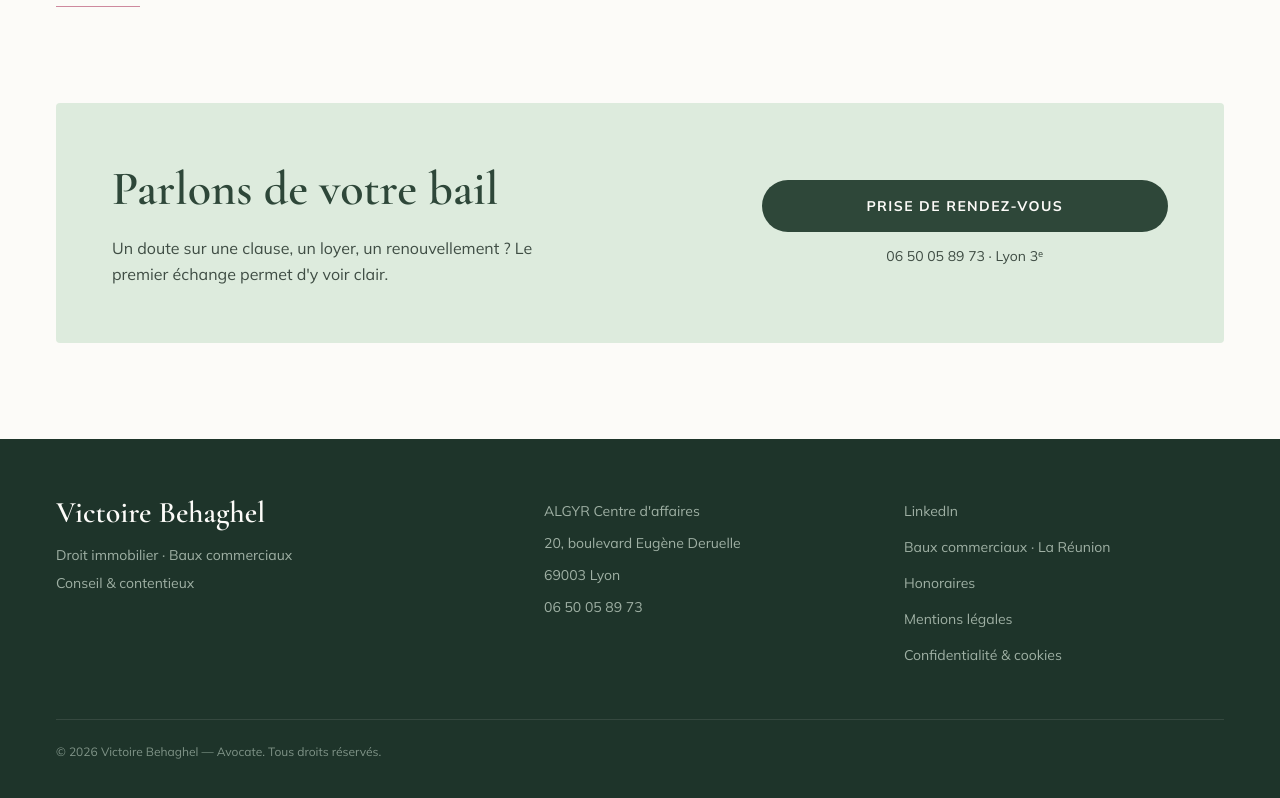
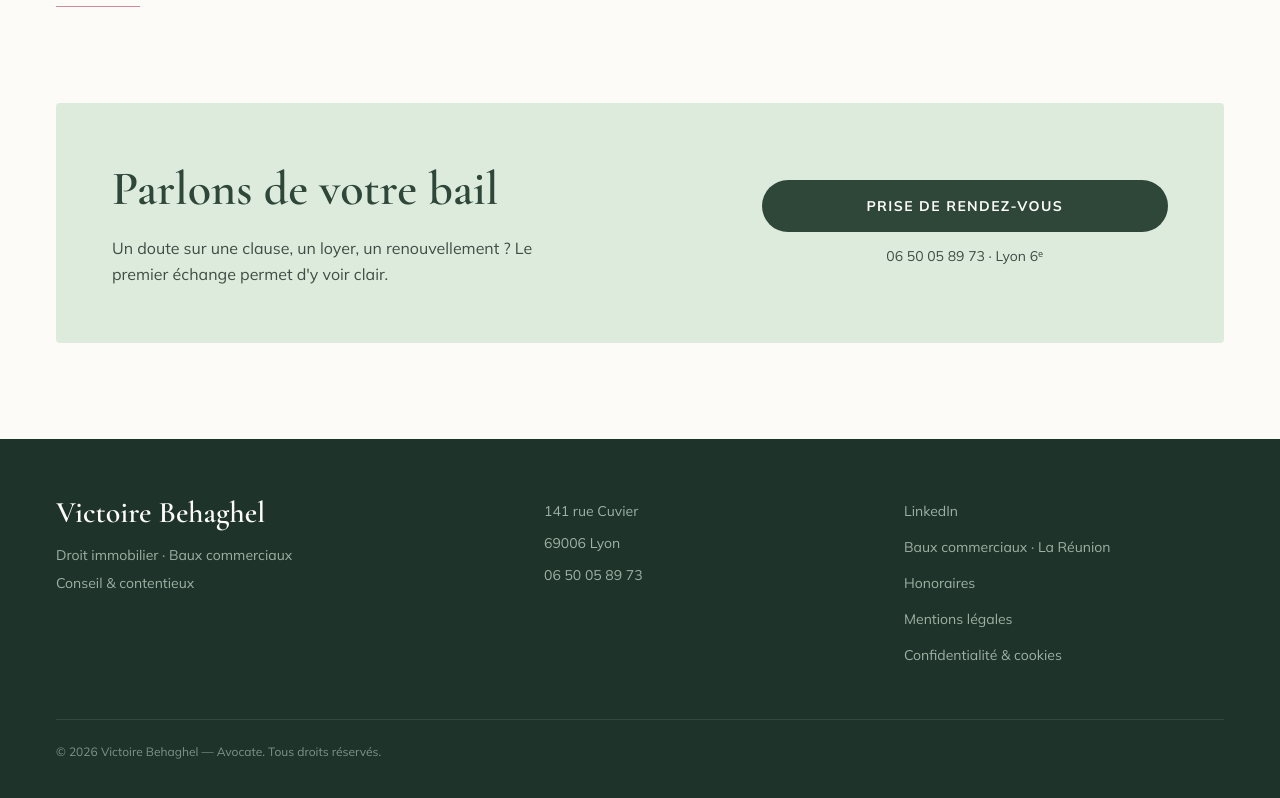
Before and after one commit to PLPATENOTRE/vb-website, a Next.js app: page / in a window 1280 px wide. Shown: the part 2816-3614 px from the top of the page. Built offline with nearby package versions, Linux system fonts and the light colour scheme; no server answers.

Commit message:
fix(contenu): adresse du cabinet — 141 rue Cuvier, 69006 Lyon

```diff
--- a/src/app/(site)/contact/page.tsx
+++ b/src/app/(site)/contact/page.tsx
@@ -50,9 +50,7 @@ export default function ContactPage() {
                 Adresse
               </p>
               <address className="not-italic font-cormorant text-[24px] leading-[1.4] text-forest">
-                ALGYR Centre d'affaires
-                <br />
-                20, boulevard Eugène Deruelle
+                {SITE.address.street}
                 <br />
                 {SITE.address.postalCode} {SITE.address.city}
               </address>
--- a/src/app/llms.txt/route.ts
+++ b/src/app/llms.txt/route.ts
@@ -1,3 +1,5 @@
+import { SITE } from '@/lib/site'
+
 export const dynamic = 'force-static'
 
 // llms.txt — porté de la maquette, URLs alignées sur les routes réelles (§4),
@@ -11,7 +13,7 @@ const BODY = `# Victoire Behaghel — Avocate en baux commerciaux
 - Expertise : bail commercial, exclusivement
 - Public : entreprises de tous secteurs — artisans, commerçants, industriels, investisseurs
 - Zone : Lyon (siège) — intervention dans toute la France
-- Adresse : ALGYR Centre d'affaires, 20 boulevard Eugène Deruelle, 69003 Lyon
+- Adresse : ${SITE.address.street}, ${SITE.address.postalCode} ${SITE.address.city}
 - Téléphone : +33 6 50 05 89 73
 - LinkedIn : https://www.linkedin.com/in/victoire-behaghel-avocat/
 - Prise de rendez-vous : https://behaghel-avocat.com/contact
--- a/src/components/layout/Footer.tsx
+++ b/src/components/layout/Footer.tsx
@@ -19,9 +19,7 @@ export function Footer() {
         </div>
 
         <address className="font-mulish text-sm not-italic leading-8 text-[#9fb0a4]">
-          ALGYR Centre d&apos;affaires
-          <br />
-          20, boulevard Eugène Deruelle
+          {SITE.address.street}
           <br />
           {SITE.address.postalCode} {SITE.address.city}
           <br />
--- a/src/components/ui/CtaBox.tsx
+++ b/src/components/ui/CtaBox.tsx
@@ -30,7 +30,7 @@ export function CtaBox({
             Prise de rendez-vous
           </Link>
           <span className="text-center font-mulish text-sm text-[#3f4d44]">
-            {SITE.phoneDisplay} · {SITE.address.city} 3ᵉ
+            {SITE.phoneDisplay} · {SITE.address.city} 6ᵉ
           </span>
         </div>
       </div>
--- a/src/lib/site.ts
+++ b/src/lib/site.ts
@@ -13,13 +13,13 @@ export const SITE = {
   phoneDisplay: '06 50 05 89 73',
   linkedin: 'https://www.linkedin.com/in/victoire-behaghel-avocat/',
   address: {
-    street: "ALGYR Centre d'affaires, 20 boulevard Eugène Deruelle",
-    postalCode: '69003',
+    street: '141 rue Cuvier',
+    postalCode: '69006',
     city: 'Lyon',
     region: 'Auvergne-Rhône-Alpes',
     country: 'FR',
   },
-  geo: { latitude: 45.7608, longitude: 4.8571 },
+  geo: { latitude: 45.7677483, longitude: 4.8537083 },
   areaServed: 'France',
 } as const
 
```
